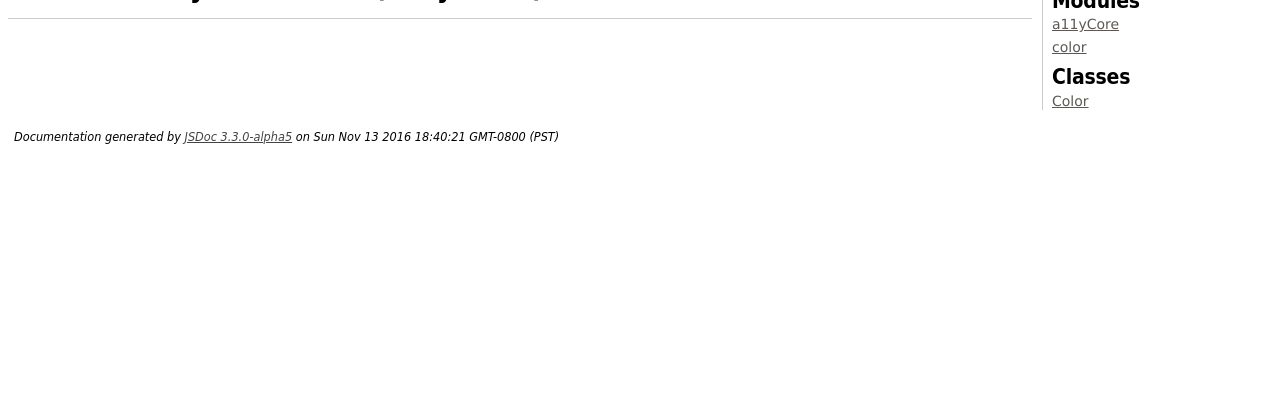
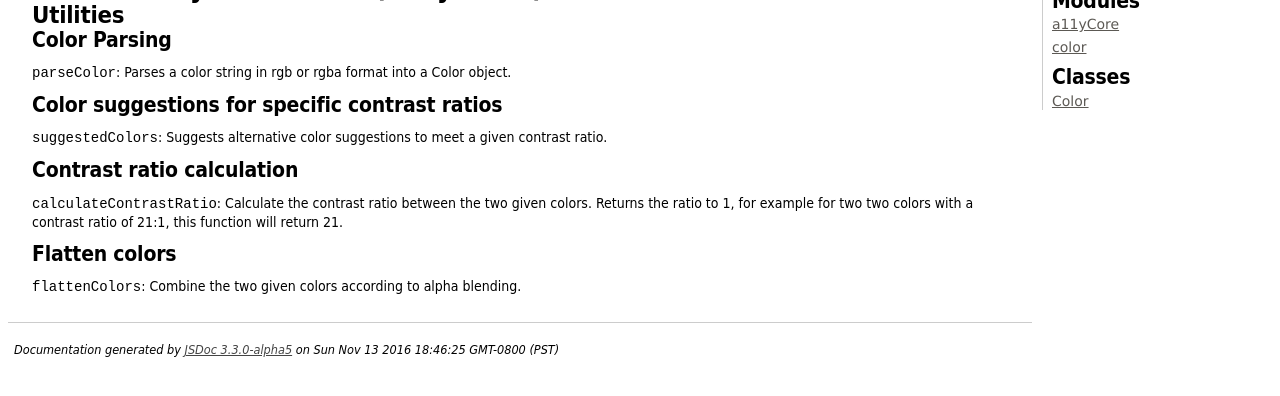
Before and after one commit to A11yance/a11y-color, a website: page docs/index.html in a window 1280 px wide. Shown: the part 80-476 px from the top of the page. Drawn offline with Linux system fonts and the light colour scheme.

Commit message:
Prepublish docs rev

```diff
--- a/docs/index.html
+++ b/docs/index.html
@@ -42,6 +42,17 @@
 
     <section>
         <article><h1 id="accessibility-color-tools-a11y-color-">Accessibility Color Tools (a11y-color)</h1>
+<h2 id="utilities">Utilities</h2>
+<h3 id="color-parsing">Color Parsing</h3>
+<p><code>parseColor</code>: Parses a color string in rgb or rgba format into a Color object.</p>
+<h3 id="color-suggestions-for-specific-contrast-ratios">Color suggestions for specific contrast ratios</h3>
+<p><code>suggestedColors</code>: Suggests alternative color suggestions to meet a given contrast ratio.</p>
+<h3 id="contrast-ratio-calculation">Contrast ratio calculation</h3>
+<p><code>calculateContrastRatio</code>: Calculate the contrast ratio between the two given colors.
+Returns the ratio to 1, for example for two two colors with a contrast ratio of 21:1, this
+function will return 21.</p>
+<h3 id="flatten-colors">Flatten colors</h3>
+<p><code>flattenColors</code>: Combine the two given colors according to alpha blending.</p>
 </article>
     </section>
 
@@ -59,7 +70,7 @@
 <br clear="both">
 
 <footer>
-    Documentation generated by <a href="https://github.com/jsdoc3/jsdoc">JSDoc 3.3.0-alpha5</a> on Sun Nov 13 2016 18:40:21 GMT-0800 (PST)
+    Documentation generated by <a href="https://github.com/jsdoc3/jsdoc">JSDoc 3.3.0-alpha5</a> on Sun Nov 13 2016 18:46:25 GMT-0800 (PST)
 </footer>
 
 <script> prettyPrint(); </script>
```
Also changed, not shown: docs/color.js.html (+2 -2 lines), docs/index.js.html (+1 -1 lines), docs/module-a11yCore.html (+1 -1 lines), docs/module-color-Color.html (+1 -1 lines), docs/module-color.html (+2 -2 lines).
